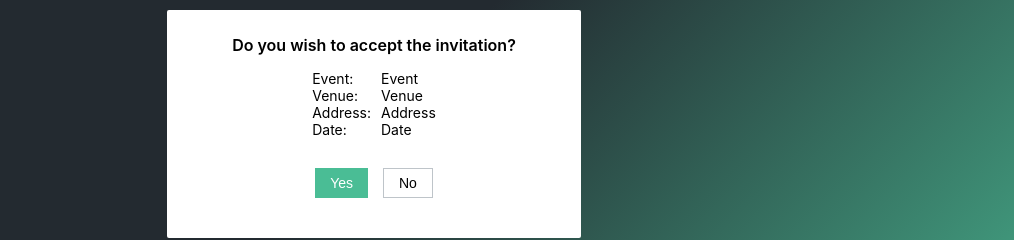
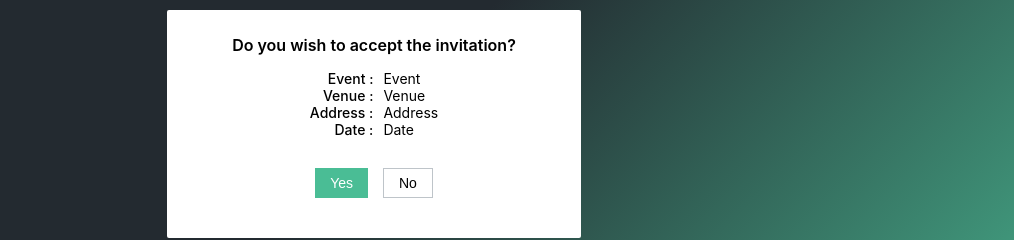
Before and after one commit to sinergiamedialabs/Visitor-Registration-System-Frontend, a React (Create React App) app: page /invite_approval/1 in a window 1280 px wide. Shown: the part 276-516 px from the top of the page, without its empty margins (266-1280 px from the left). Built offline with nearby package versions, Linux system fonts and the light colour scheme; no server answers.

Commit message:
Barcode text changes

```diff
--- a/src/common/toast/index.tsx
+++ b/src/common/toast/index.tsx
@@ -3,7 +3,7 @@ import { injectStyle } from "react-toastify/dist/inject-style";
 injectStyle();
 const toastContainerProps: ToastContainerProps = {
   position: "bottom-center",
-  autoClose: 3000,
+  autoClose: false,
   hideProgressBar: true,
   closeOnClick: true,
   pauseOnHover: true,
--- a/src/components/inviteApproval/index.tsx
+++ b/src/components/inviteApproval/index.tsx
@@ -7,6 +7,7 @@ import {
 } from "../../services/invite";
 import { toast } from "react-toastify";
 import { useParams } from "react-router-dom";
+import { CircularProgress } from "@mui/material";
 
 interface InviteProps {}
 
@@ -67,9 +68,9 @@ export const InviteApproval: React.FC<InviteProps> = () => {
     })
       .then((res) => {
         if (res?.data) {
-          toast.success("Response submitted successfully!");
+          toast.success("Response submitted successfully");
         } else {
-          toast.error("Failed to submit response.");
+          toast.error("Failed to submit response");
         }
         setDisabled(true);
         setRejectMessage("Invitation Rejected");
@@ -91,7 +92,9 @@ export const InviteApproval: React.FC<InviteProps> = () => {
         {!randomBarcodeNumber ? (
           <>
             {isLoading ? (
-              <span>Loading...</span>
+              <span>
+                <CircularProgress className={styles.loaderStyles} />
+              </span>
             ) : (
               <>
                 <span className={styles.inviteHeaderText}>
@@ -99,12 +102,12 @@ export const InviteApproval: React.FC<InviteProps> = () => {
                 </span>
                 <div className={styles.inviteDetails}>
                   <div className={styles.inviteDetailsLabels}>
-                    <span>Event:</span>
-                    <span>Venue:</span>
-                    <span>Address:</span>
-                    <span>Date:</span>
+                    <span>Event :</span>
+                    <span>Venue :</span>
+                    <span>Address :</span>
+                    <span>Date :</span>
                   </div>
-                  <div className={styles.inviteDetailsLabels}>
+                  <div className={styles.inviteDetailsData}>
                     <span>{inviteDetails?.data?.event?.name || "Event"}</span>
                     <span>{inviteDetails?.data?.venue?.name || "Venue"}</span>
                     <span>
@@ -146,9 +149,12 @@ export const InviteApproval: React.FC<InviteProps> = () => {
         ) : (
           <div className={styles.BarcodeContainer}>
             <span className={styles.inviteHeaderText}>
-              Here is your Barcode
+              {inviteDetails?.data?.event?.name &&
+                inviteDetails?.data?.event?.name + " , "}
+              {inviteDetails?.data?.venue?.name}
             </span>
             <Barcode value={randomBarcodeNumber} /> {/* Display the barcode */}
+            <span>{inviteDetails?.data?.user?.fullName}</span>
           </div>
         )}
       </div>
--- a/src/components/inviteApproval/inviteApproval.module.scss
+++ b/src/components/inviteApproval/inviteApproval.module.scss
@@ -19,6 +19,12 @@
     padding: 25px 15px;
     border-radius: 2px;
   }
+  .loaderStyles {
+    color: #2f7e62;
+    height: 5px;
+    width: 5px;
+    padding: 5px;
+  }
   .inviteHeaderText {
     font-size: 16px;
     font-weight: 600;
@@ -34,6 +40,13 @@
   .inviteDetailsLabels {
     display: flex;
     flex-direction: column;
+    text-align: right;
+    font-weight: 500;
+  }
+  .inviteDetailsData {
+    display: flex;
+    flex-direction: column;
+    text-align: left;
   }
   .inviteUserAction {
     display: flex;
@@ -80,5 +93,7 @@
   .BarcodeContainer {
     display: flex;
     flex-direction: column;
+    align-items: center;
+    gap: 10px;
   }
 }
```
